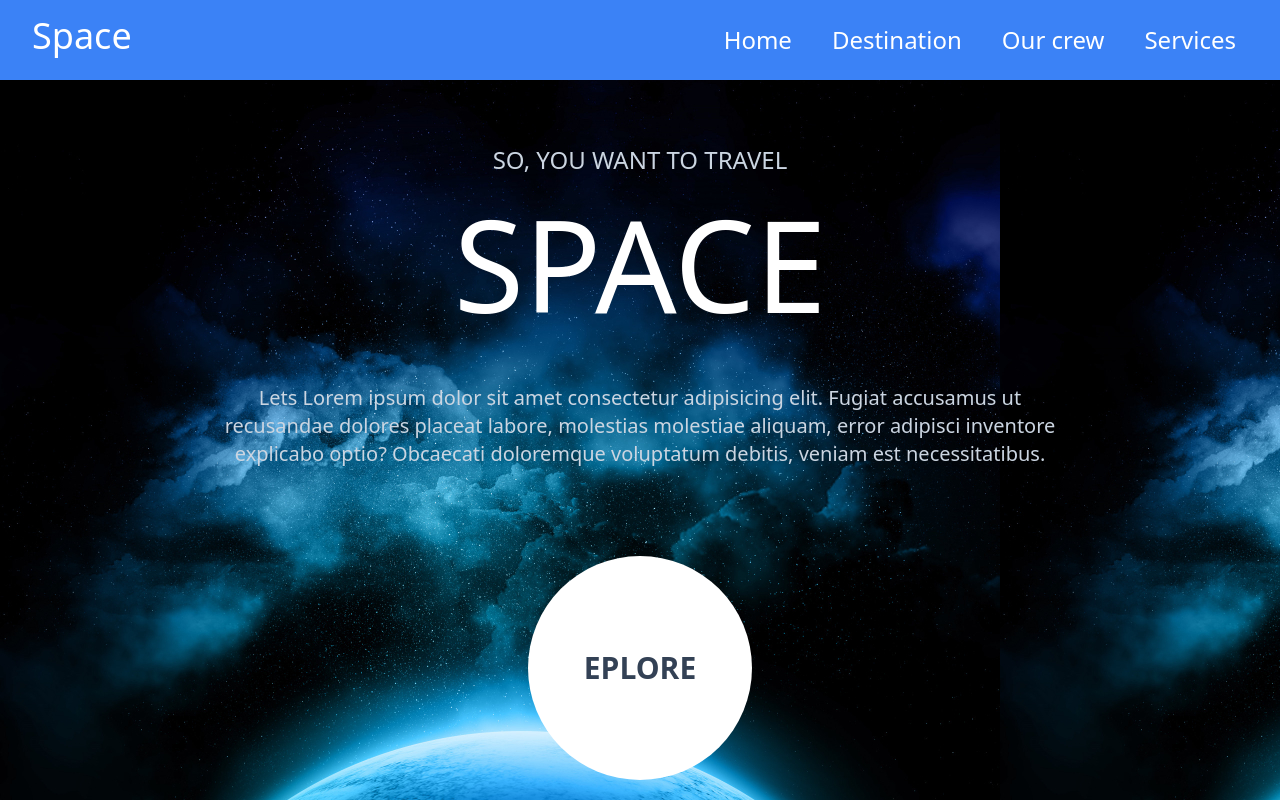
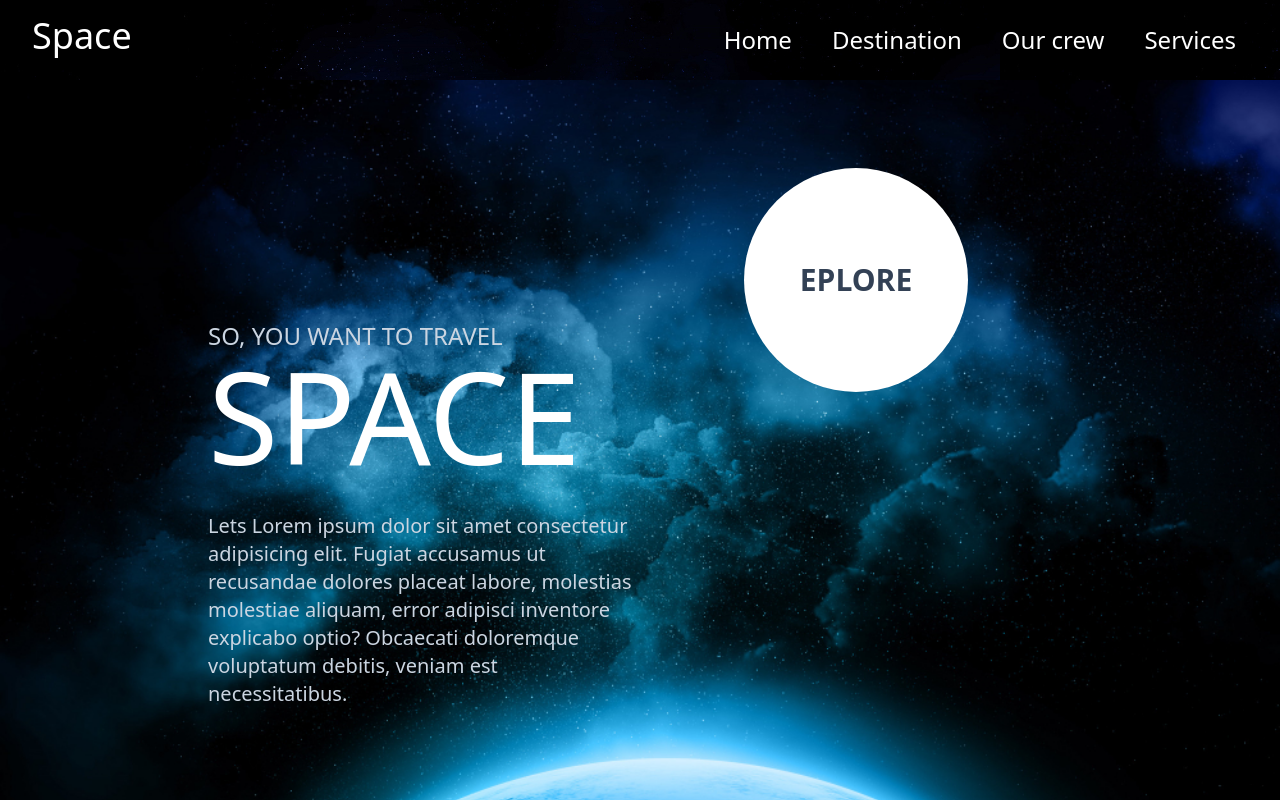
Before and after one commit to mktmakanta/move-landing-page, a React (Vite) app in the folder my-project/: page / in a window 1280 px wide. Shown: the top 800 px of the page. Built offline with nearby package versions, Linux system fonts and the light colour scheme.

Commit message:
still working on the desktop view, debugging the arrangement

```diff
--- a/my-project/src/Content.jsx
+++ b/my-project/src/Content.jsx
@@ -2,11 +2,13 @@ function Content() {
 return (
   <>
     <div
-    className=" text-center space-y-6 p-8 md:p-16 md:px-52 font-semiboldbold text-lg  text-slate-300 bg-[url('/src/images/background1.jpg')]">
-        <h3 className="text-2xl ">SO, YOU WANT TO TRAVEL</h3>
+    className=" text-center space-y-6 p-8 md:p-16 md:px-52  font-semiboldbold text-lg  text-slate-300 bg-[url('/src/images/background1.jpg')] bg-no-repeat bg-center bg-cover xl:grid xl:grid-cols-2">
+      <div className="xl:text-left">
+        <h3 className="text-2xl xl:mt-44  ">SO, YOU WANT TO TRAVEL</h3>
         <h1 className="text-8xl md:text-9xl text-white pb-8">SPACE</h1>
         <p className="pb-16 text-balance text-xl">Lets Lorem ipsum dolor sit amet consectetur adipisicing elit. Fugiat accusamus ut recusandae dolores placeat labore, molestias molestiae aliquam, error adipisci inventore explicabo optio? Obcaecati doloremque voluptatum debitis, veniam est necessitatibus.</p>
-        <div className="w-44 h-44 md:w-56 md:h-56  bg-white flex justify-center items-center rounded-full mx-auto mb-32 font-semibold text-2xl md:text-3xl text-slate-700 ">EPLORE</div>
+        </div>
+        <div className="w-44 h-44 md:w-56 md:h-56  bg-white flex justify-center items-center rounded-full mx-auto mb-32 font-semibold text-2xl md:text-3xl text-slate-700 xl:mt-44">EPLORE</div>
     </div>
     <div
     className="px-4 md:px-10 text-white  w-full bg-[url('/src/images/background2.jpg')]"
--- a/my-project/src/Nav.jsx
+++ b/my-project/src/Nav.jsx
@@ -4,10 +4,10 @@ const Navbar = () => {
   const [isOpen, setIsOpen] = useState(false);
 
   return (
-    <nav className=" bg-blue-500 text-white">
+    <nav className=" bg-blue-500 text-white xl:bg-[url('/src/images/background1.jpg')]  ">
       <div className="max-w-7xl mx-auto px-4 sm:px-6 lg:px-8">
-        <div className="flex items-center justify-between  h-20">
-          <div className="flex justify-between w-full md:hidden">
+        <div className="flex items-center justify-between  h-20 ">
+          <div className="flex justify-between w-full md:hidden ">
             <h2 className='text-2xl font-bold'>Space</h2>
             <button
               onClick={() => setIsOpen(!isOpen)}
```
